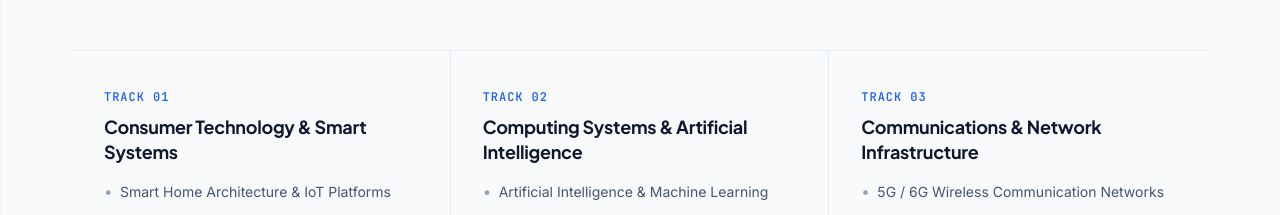
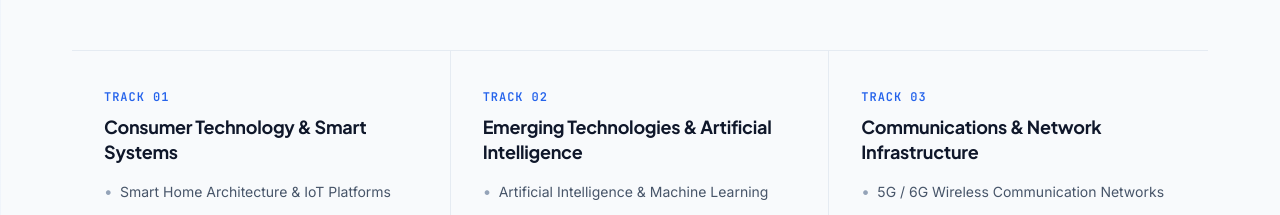
Before and after one commit to justinovate/i3cts, a React (Vite) app: page / in a window 1280 px wide. Shown: the part 3710-3925 px from the top of the page. Built offline with nearby package versions, Linux system fonts and the light colour scheme.

Commit message:
fix(tracks): rename track 02 to Emerging Technologies & Artificial Intelligence

```diff
--- a/src/components/CallForPapers.jsx
+++ b/src/components/CallForPapers.jsx
@@ -29,7 +29,7 @@ const tracks = [
   },
   {
     id: 2,
-    title: 'Computing Systems & Artificial Intelligence',
+    title: 'Emerging Technologies & Artificial Intelligence',
     icon: 'fa-brain',
     shortTopics: [
       'Artificial Intelligence & Machine Learning',
--- a/src/components/Speakers.jsx
+++ b/src/components/Speakers.jsx
@@ -17,7 +17,7 @@ const speakersList = [
     role: 'Plenary Speaker',
     name: 'To Be Announced',
     affiliation: 'Official announcement forthcoming',
-    track: 'Computing Systems & Artificial Intelligence',
+    track: 'Emerging Technologies & Artificial Intelligence',
     photo: null,
     topic: ''
   },
```
